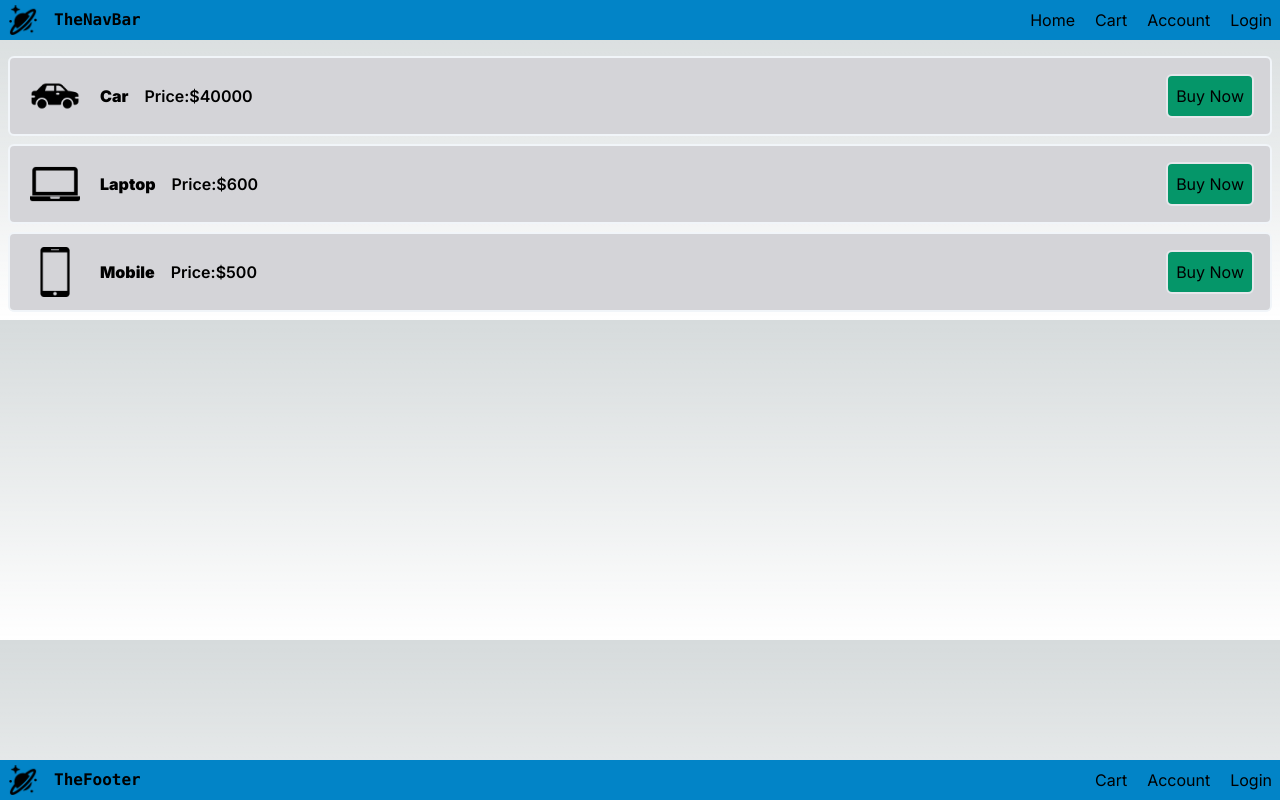
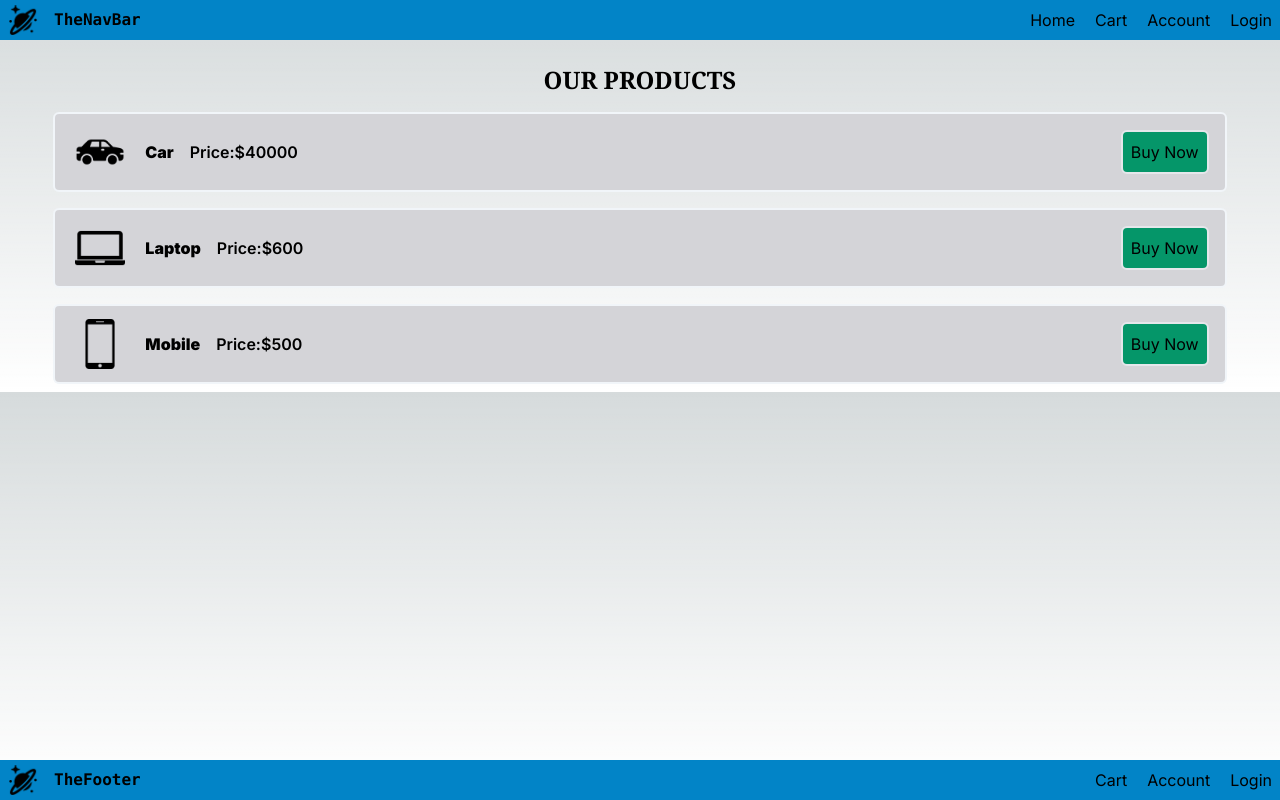
Before and after one commit to RagedRebel/NextJS, a Next.js app: page /home in a window 1280 px wide. Built offline with nearby package versions, Linux system fonts and the light colour scheme.

Commit message:
feat:some changes to layout at home

```diff
--- a/app/home/page.jsx
+++ b/app/home/page.jsx
@@ -28,7 +28,8 @@
     const home = () => {
 
     return (
-        <div>
+        <div className=' flex flex-col justify-center items-center'>
+            <h1 className='font-semibold m-2 text-2xl font-serif'>OUR PRODUCTS</h1>
             {products.map((product)=>(
             <Card product={product}/>
             ))}
--- a/components/Card.jsx
+++ b/components/Card.jsx
@@ -6,7 +6,7 @@ import Button from '@components/My_Button'
 const card = ({product}) => {
 
   return (
-  <div className="border-2 bg-zinc-300 border-slate-100 rounded-md h-20 p-2 flex justify-between items-center m-2 hover:border-sky-600 ">
+  <div className="border-2 bg-zinc-300 border-slate-100 rounded-md h-20 p-2 flex justify-between items-center m-2 hover:border-sky-600 w-11/12">
     <div className='flex justify-center items-center'>
     <Image
       src={product.img}
```
